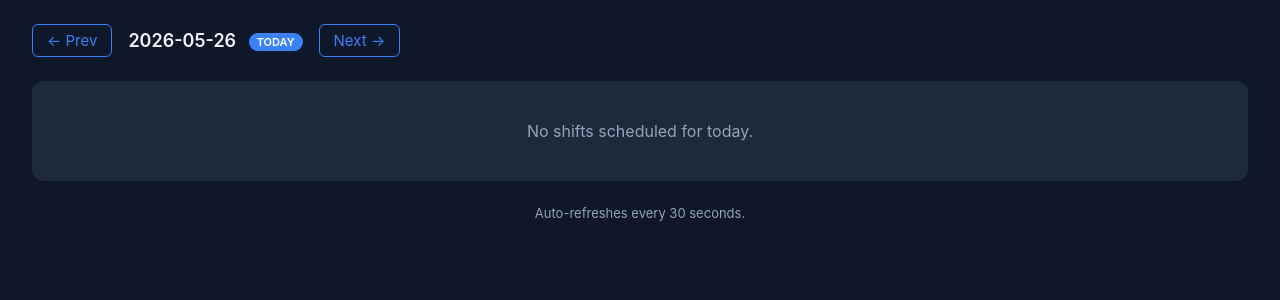
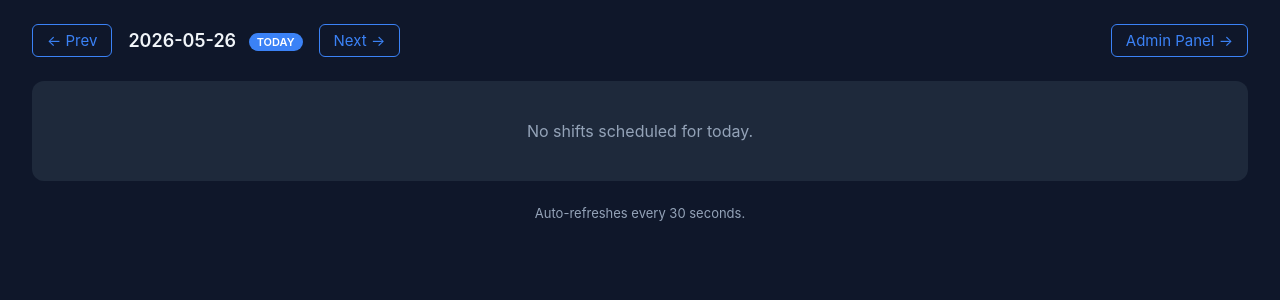
Before and after one commit to nama132/Shiftcare-Repo-, a Flask app: page /dashboard in a window 1280 px wide. Shown: the part 66-366 px from the top of the page. Run offline with Flask 3, Linux system fonts and the light colour scheme; the visitor is signed in with stand-in values (Sample User, id 1); data that the repository does not hold is empty; some libraries are stand-ins or nearby versions.

Commit message:
Add Admin Panel link to dashboard nav so admin sections are reachable

```diff
--- a/templates/dashboard.html
+++ b/templates/dashboard.html
@@ -123,6 +123,7 @@
       {% if selected == today %}<span class="today-badge">TODAY</span>{% endif %}
     </span>
     <a href="/dashboard?date={{ next_date }}">Next →</a>
+    <a href="{{ url_for('admin_caregivers') }}" style="margin-left: auto;">Admin Panel →</a>
   </div>
 
   {% if shifts %}
```
